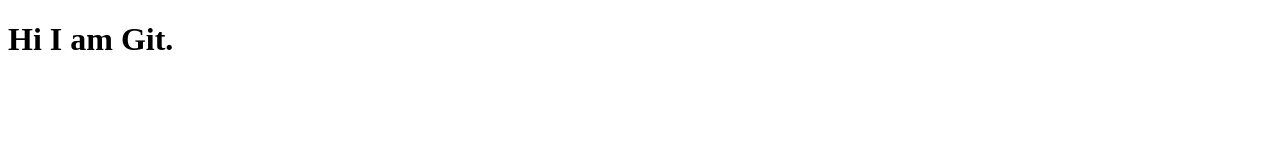
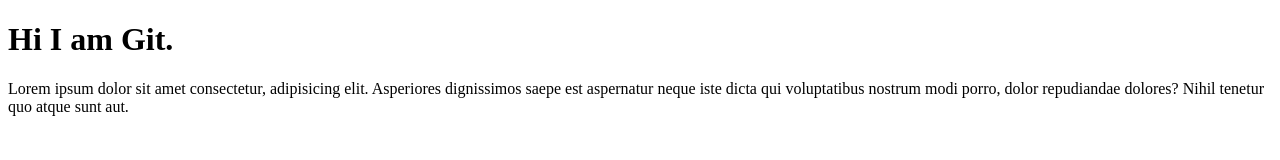
Before and after one commit to Hein16/GitProject, a plain HTML site: page index.html in a window 1280 px wide. Drawn offline with Linux system fonts and the light colour scheme.

Commit message:
adding header

```diff
--- a/index.html
+++ b/index.html
@@ -7,5 +7,10 @@
   </head>
   <body>
     <h1>Hi I am Git.</h1>
+    <header>
+      Lorem ipsum dolor sit amet consectetur, adipisicing elit. Asperiores
+      dignissimos saepe est aspernatur neque iste dicta qui voluptatibus nostrum
+      modi porro, dolor repudiandae dolores? Nihil tenetur quo atque sunt aut.
+    </header>
   </body>
 </html>
```
